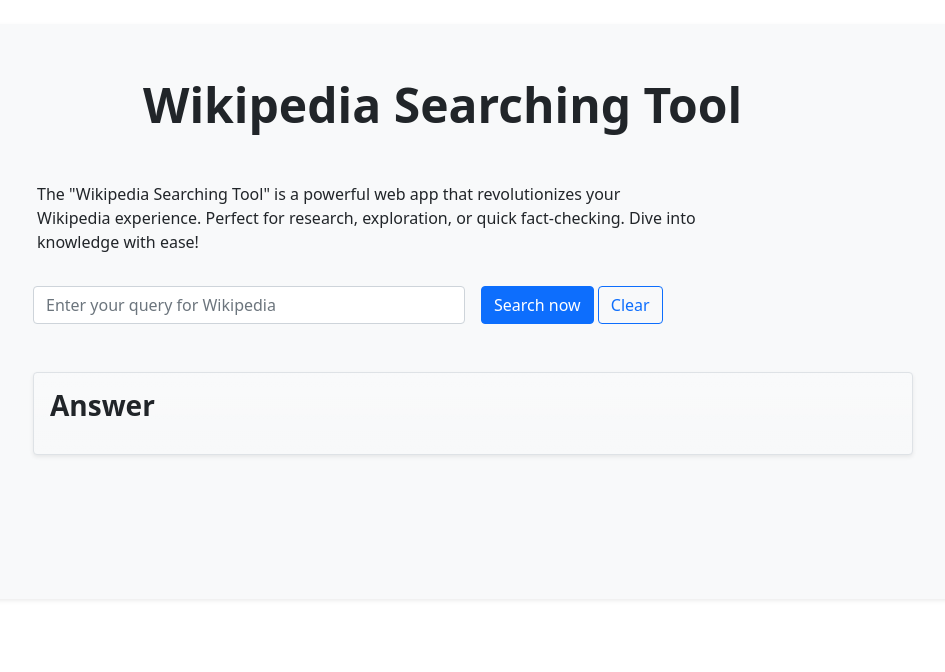
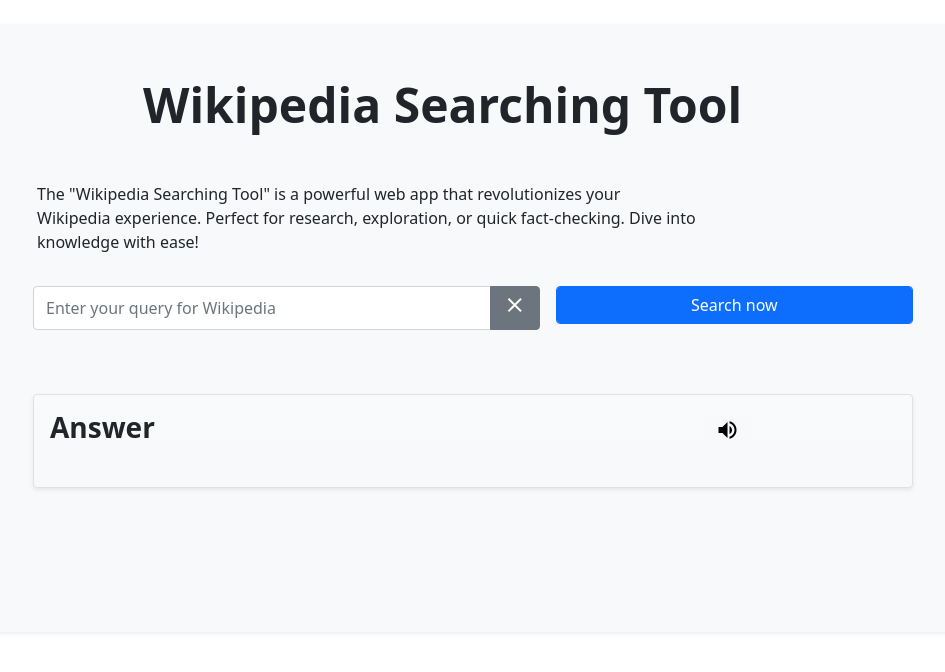
Before and after one commit to a4archit/Wikipedia-Searching-Tool, a Django app: page / in a window 1280 px wide. Shown: the top 672 px of the page, without its empty margins (167-1112 px from the left). Run offline with Django 5.2, Linux system fonts and the light colour scheme.

Commit message:
Adding Speak Functionality
Adding speak button.
This function speaks the result(generated after searching any query).

```diff
--- a/WikipediaSearchTool/WikipediaSearchTool/settings.py
+++ b/WikipediaSearchTool/WikipediaSearchTool/settings.py
@@ -26,7 +26,7 @@ SECRET_KEY = 'django-insecure-&l)p^6l_pj3-u&i=)=ij+@a5895@bz(00jo+!rz$wk_gvog@ck
 # SECURITY WARNING: don't run with debug turned on in production!
 DEBUG = True
 
-ALLOWED_HOSTS = []
+ALLOWED_HOSTS = ["127.0.0.1"]
 
 
 # Application definition
--- a/WikipediaSearchTool/WikipediaSearchTool/urls.py
+++ b/WikipediaSearchTool/WikipediaSearchTool/urls.py
@@ -16,7 +16,7 @@ Including another URLconf
 """
 from django.contrib import admin
 from django.urls import path, include
-import wst
+
 urlpatterns = [
     path('admin/', admin.site.urls),
     path('', include('wst.urls'))
--- a/WikipediaSearchTool/templates/home.html
+++ b/WikipediaSearchTool/templates/home.html
@@ -1,5 +1,5 @@
-<!doctype html>
-<html lang="en">
+<!DOCTYPE html>
+<html lang="en-in">
 
 <head>
     <!-- Required meta tags -->
@@ -9,6 +9,10 @@
     <!-- Bootstrap CSS -->
     <link href="https://cdn.jsdelivr.net/npm/bootstrap@5.0.2/dist/css/bootstrap.min.css" rel="stylesheet"
         integrity="sha384-EVSTQN3/azprG1Anm3QDgpJLIm9Nao0Yz1ztcQTwFspd3yD65VohhpuuCOmLASjC" crossorigin="anonymous">
+    <!-- Google Fonts  -->
+    <link href="https://fonts.googleapis.com/icon?family=Material+Icons"
+        rel="stylesheet">
+    <link rel="stylesheet" href="https://fonts.googleapis.com/css2?family=Material+Symbols+Outlined:opsz,wght,FILL,GRAD@24,400,0,0" />
 
     <title>Wikipedia Searching Tool</title>
 </head>
@@ -22,18 +26,30 @@
             <form action="" method="post">
                 {% csrf_token %}
                 <div class="row g-3">
-                    <div class="col">
-                        <input type="text" id="inputBar" name='queryBar' class="form-control" placeholder="Enter your query for Wikipedia" required aria-label="First name">
+                    <div class="col-sm-7">
+                        <div class="input-group mb-3">
+                            <input type="text" id="inputBar" name='queryBar' class="form-control" placeholder="Enter your query for Wikipedia" required aria-label="SearchBar" aria-describedby="button-addon2">
+                            <button class="btn btn-secondary" type="reset" id="button-addon2">
+                                <span class="material-symbols-outlined">close</span>
+                            </button>
+                          </div>
                     </div>
-                    <div class="col">
-                        <button type="submit"  class="btn btn-primary">Search now</button>
-                        <button type="reset" class="btn btn-outline-primary">Clear</button>
+                    <div class="col-sm">
+                        <button type="submit"  class="form-control btn btn-primary" onclick="clearPreviousAnswer()">Search now</button>
                     </div>
                 </div>
             </form>
-            <div class="border border-1 rounded my-5 p-3 bg-light shadow-sm bg-gradient" >
-                <h3 class="display-8 fw-bold">Answer</h3>
-                <p class="secondary">{{answer}}</p>
+            <div class="container border border-1 rounded my-5 p-3 bg-light shadow-sm bg-gradient" >
+                <div class="row">
+                    <div class="col-md-4">
+                        <h3 class="display-8 fw-bold"  >Answer</h3>
+                    </div>
+                    <div class="col-md-3 ms-md-auto">
+                        <button type="button" class="btn btn-light" id="speakButton">
+                            <span class="material-icons">volume_up</span></button>
+                    </div>
+                </div>
+                <p class="secondary" id="answerId">{{answer}}</p>
             </div>
         </div>
     </div>
@@ -52,6 +68,49 @@
     -->
 
     <script>
+
+        document.getElementById('speakButton').addEventListener('click', function() {
+            const text = document.getElementById('answerId').textContent;
+            fetch('/speak/', {
+                method: 'POST',
+                headers: {
+                    'Content-Type': 'application/json',
+                    'X-CSRFToken': getCookie('csrftoken')  // Include CSRF token for security
+                },
+                body: JSON.stringify({ text: text })
+            })
+            .then(response => response.json())
+            .then(result => {
+                if (result.status === 'success') {
+                    console.log('Text has been spoken');
+                } else {
+                    console.error('Error:', result.message);
+                }
+            })
+            .catch(error => {
+                console.error('Error:', error);
+            });
+        });
+
+        function getCookie(name) {
+            let cookieValue = null;
+            if (document.cookie && document.cookie !== '') {
+                const cookies = document.cookie.split(';');
+                for (let i = 0; i < cookies.length; i++) {
+                    const cookie = cookies[i].trim();
+                    if (cookie.substring(0, name.length + 1) === (name + '=')) {
+                        cookieValue = decodeURIComponent(cookie.substring(name.length + 1));
+                        break;
+                    }
+                }
+            }
+            return cookieValue;
+        }
+
+        function clearPreviousAnswer(){
+            console.log("Speak function called successfully.")
+            document.getElementById('answerId').innerHTML = "Searching..."
+        }
     </script>
 
 </body>
--- a/WikipediaSearchTool/wst/urls.py
+++ b/WikipediaSearchTool/wst/urls.py
@@ -1,8 +1,9 @@
 from django.contrib import admin
 from django.urls import path
-from wst import views
+from . import views
 
 urlpatterns = [
     path('', views.home, name="home"),
-    path('home', views.home, name="home")
+    path('home', views.home, name="home"),
+    path('speak/', views.speak, name="speak")
 ]
--- a/WikipediaSearchTool/wst/views.py
+++ b/WikipediaSearchTool/wst/views.py
@@ -1,23 +1,39 @@
 from django.shortcuts import render
-from typing import Dict
+from django.http import JsonResponse
+from django.views.decorators.csrf import csrf_exempt
+import pyttsx3
 import wikipedia
-import time
-
-# Create your views here.
+import json
 
 def home(request):
     answer = ""
     if request.method == 'POST':
-        query = ""
-        query: str = request.POST.get('queryBar')
+        query = request.POST.get('queryBar')
         # getting answer of query from wikipedia
         print(f"{query}\nsearching...")
         try:
-            answer: str = wikipedia.summary(query, sentences=2)
+            answer = wikipedia.summary(query, sentences=2)
         except:
             answer = f"Something went wrong with searching '{query.capitalize()}'"
         print(answer)
-    context: Dict[str,str] = {
+    context = {
         "answer": answer
     }
     return render(request, 'home.html', context=context)
+
+@csrf_exempt
+def speak(request):
+    if request.method == 'POST':
+        try:
+            data = json.loads(request.body)
+            text = data.get('text', '')
+            engine = pyttsx3.init()
+            if text:
+                engine.say(text)
+            else:
+                engine.say("There is no text to speak.")
+            engine.runAndWait()
+            return JsonResponse({'status': 'success'})
+        except Exception as e:
+            return JsonResponse({'status': 'error', 'message': str(e)}, status=500)
+    return JsonResponse({'status': 'error', 'message': 'Invalid request'}, status=400)
```
